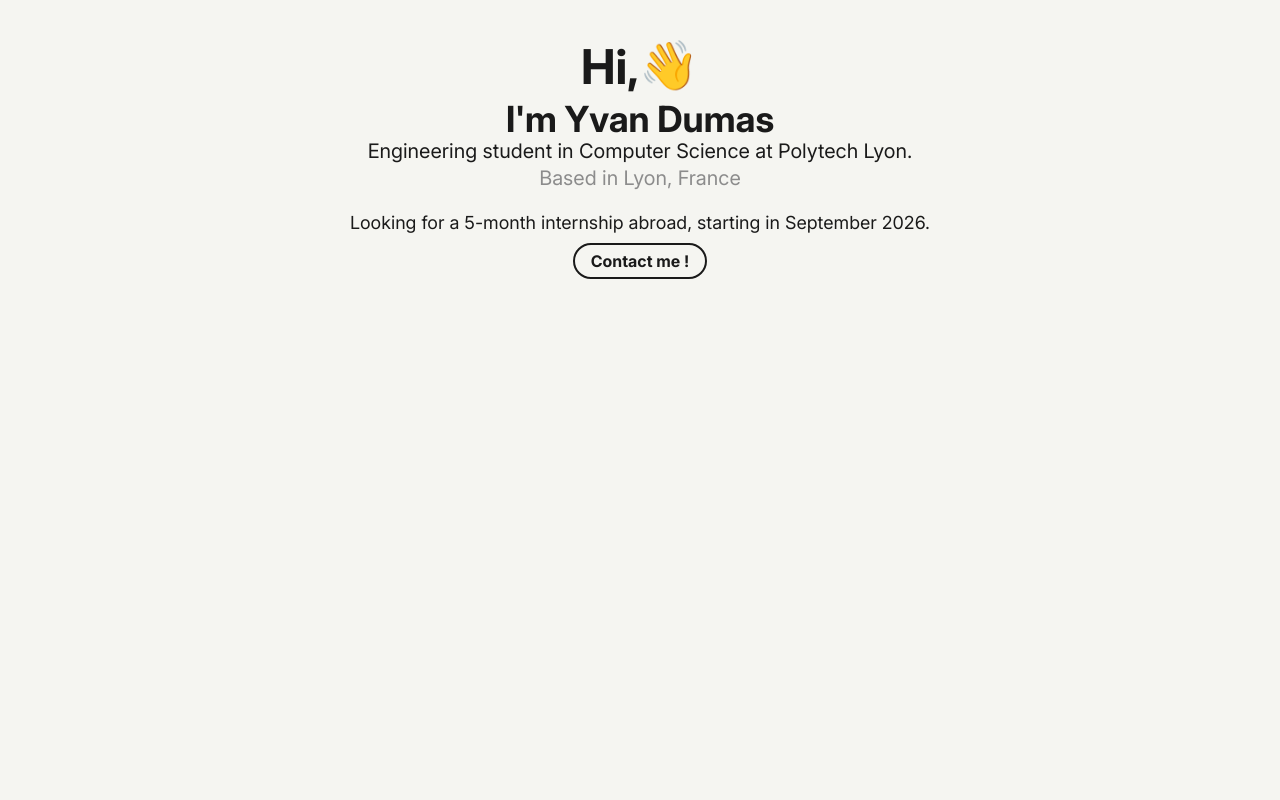
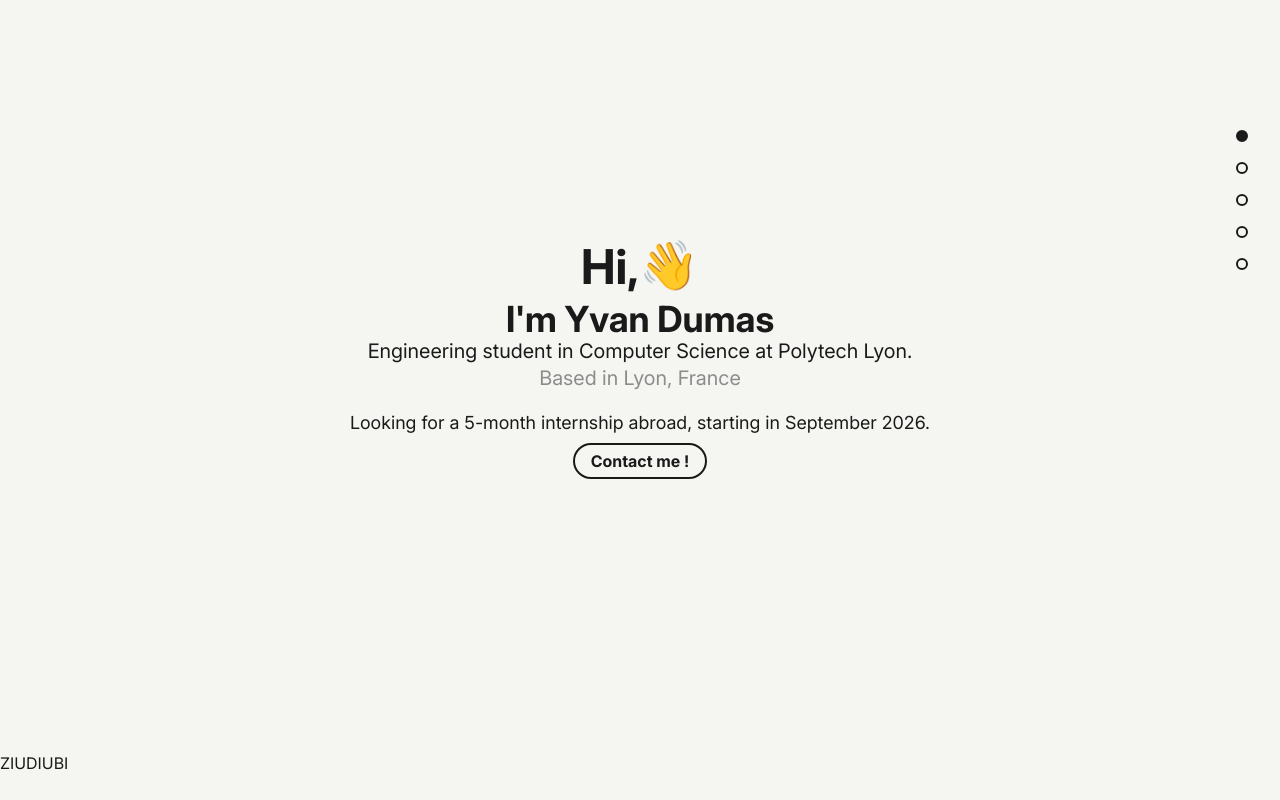
Before and after one commit to Yvan-Dumas/Portfolio, a React (Vite) app: page / in a window 1280 px wide. Shown: the part 200-1000 px from the top of the page. Before the commit the page ends 800 px from the top, so only its background shows below. Built offline with nearby package versions, Linux system fonts and the light colour scheme.

Commit message:
Added the vertical dots nav bar

```diff
--- a/package.json
+++ b/package.json
@@ -13,6 +13,7 @@
     "@gsap/react": "^2.1.2",
     "@tailwindcss/vite": "^4.1.18",
     "gsap": "^3.14.2",
+    "lenis": "^1.3.17",
     "react": "^19.2.0",
     "react-dom": "^19.2.0"
   },
--- a/src/App.jsx
+++ b/src/App.jsx
@@ -1,12 +1,23 @@
+import Navbar from './components/Navbar';
+import ScrollDots from './components/ScrollDots';
+
 import Hero from './sections/Hero';
-import Navbar from './components/Navbar';
+import About from './sections/About';
+import Skills from './sections/Skills';
+import Projects from './sections/Projects';
+import Education from './sections/Education';
 
 export default function App() {
   return (
     <>
     <Navbar />
+    <ScrollDots />
     <main>
       <Hero />
+      <About />
+      <Skills />
+      <Projects />
+      <Education />
     </main>
     </>
   );
--- a/src/components/Navbar.jsx
+++ b/src/components/Navbar.jsx
@@ -20,7 +20,7 @@ export default function Navbar() {
                 <ul className="flex flex-col">
                     {navLinks.map((link) => (
                         <li key={link.name}>
-                            <a href={link.href} className="font-extralight hover:underline text-sm">
+                            <a href={link.href} className="font-extralight hover:underline transition-all text-sm">
                                 / {link.name}
                             </a>
                         </li>
--- /dev/null
+++ b/src/components/ScrollDots.jsx
@@ -0,0 +1,46 @@
+import { useEffect } from "react";
+import gsap from "gsap";
+import { ScrollTrigger } from "gsap/ScrollTrigger";
+import { ScrollToPlugin } from "gsap/ScrollToPlugin";
+
+gsap.registerPlugin(ScrollTrigger, ScrollToPlugin);
+
+export default function ScrollDots() {
+    useEffect(() => {
+        const dots = document.querySelectorAll(".dot-trigger");
+
+        dots.forEach((dot) => {
+            const sectionId = dot.getAttribute("target");
+
+            ScrollTrigger.create({
+                trigger: `#${sectionId}`,
+                start: "top center",
+                end: "bottom center",
+                onToggle: (self) => {
+                    if (self.isActive) {
+                        gsap.to(dot, { backgroundColor: "#1A1A1A", scale: 1, duration: 0.3 });
+                    } else {
+                        gsap.to(dot, { backgroundColor: "transparent", scale: 1, duration: 0.3 });
+                    }
+                },
+            });
+        });
+    }, []);
+
+    const handleClick = (id) => {
+        gsap.to(window, { duration: 1, scrollTo: `#${id}`, ease: "power3.inOut" });
+    };
+
+    return (
+        <nav className="hidden fixed right-8 top-1/2 -translate-y-1/2 z-50 md:flex flex-col gap-5">
+            {["home", "about", "skills", "projects", "education"].map((id) => (
+                <button
+                    key={id}
+                    target={id}
+                    onClick={() => handleClick(id)}
+                    className="dot-trigger w-3 h-3 rounded-full border-2 border-text cursor-pointer"
+                />
+            ))}
+        </nav>
+    );
+}
--- /dev/null
+++ b/src/sections/About.jsx
@@ -0,0 +1,7 @@
+export default function About() {
+    return (
+        <section id="about" className="min-h-screen">
+            <p>ZIUDIUBI</p>
+        </section>
+    );
+}
--- /dev/null
+++ b/src/sections/Education.jsx
@@ -0,0 +1,7 @@
+export default function Education() {
+    return (
+        <section id="education">
+            <p className="h-50">azudzbuqdqz</p>
+        </section>
+    );
+}
--- a/src/sections/Hero.jsx
+++ b/src/sections/Hero.jsx
@@ -2,7 +2,7 @@ import Button from "../components/Button";
 
 export default function Hero() {
   return (
-    <section className="flex flex-col items-center justify-center text-center px-4 pt-5 min-h-100">
+    <section id="home" className="flex flex-col items-center justify-center text-center px-4 pt-5 min-h-screen">
       <div className="flex items-center text-4xl md:text-5xl font-bold mb-2">
         <span>Hi, </span>
         <span className="animate-wave origin-bottom-right relative -top-0.5">👋</span>
--- /dev/null
+++ b/src/sections/Projects.jsx
@@ -0,0 +1,7 @@
+export default function Projects() {
+    return (
+        <section id="projects">
+
+        </section>
+    );
+}
--- /dev/null
+++ b/src/sections/Skills.jsx
@@ -0,0 +1,7 @@
+export default function Skills() {
+    return (
+        <section id="skills">
+
+        </section>
+    );
+}
--- a/src/styles/index.css
+++ b/src/styles/index.css
@@ -24,4 +24,5 @@ html, body {
 
   line-height: 1.5;
   -webkit-font-smoothing: antialiased;
+  scroll-behavior: smooth;
 }
```
Also changed, not shown: 1 other file (tests, documents, lock files or other folders).
